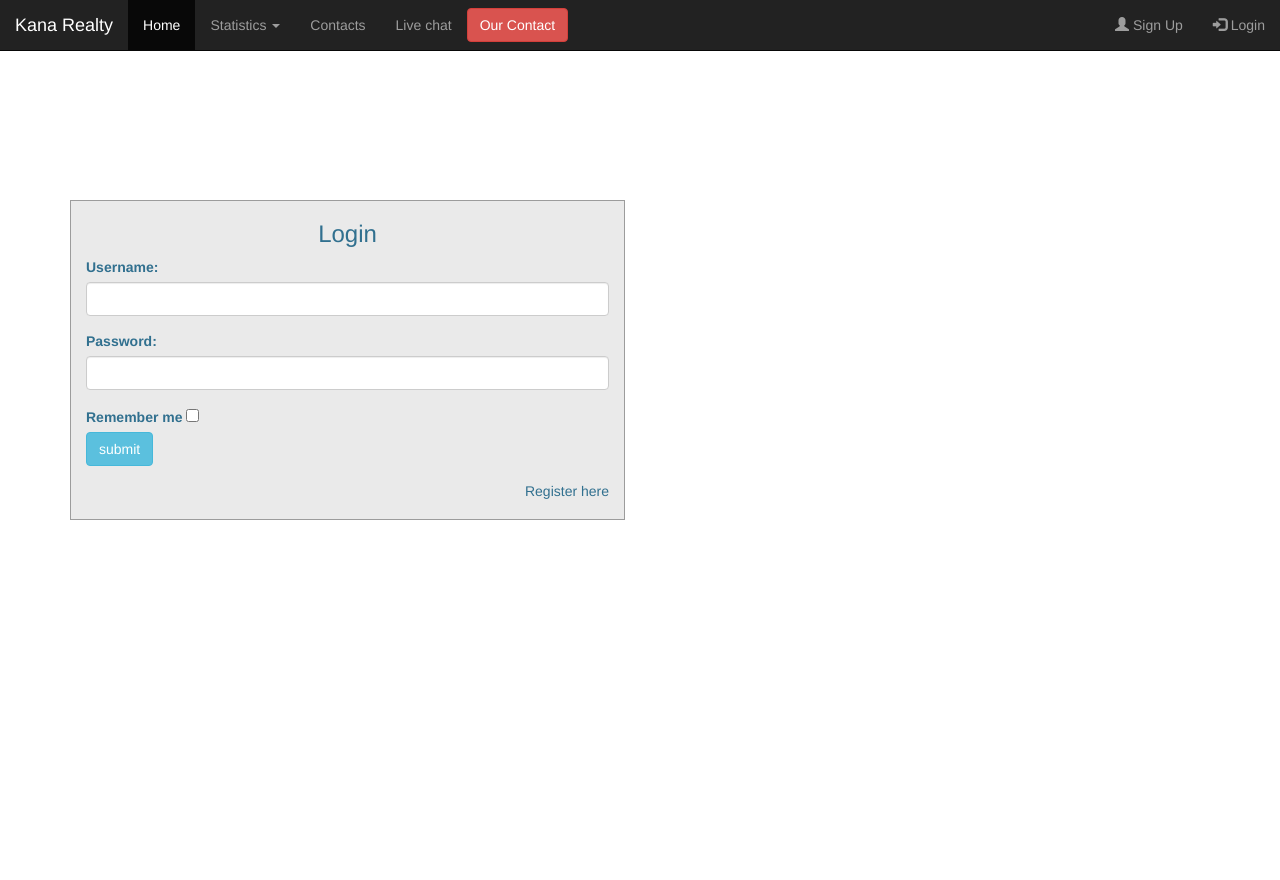
After one commit to Claire56/House_value_estimate, a Flask app: page /login in a window 1280 px wide. The commit adds this page. Run offline with Flask 2, Linux system fonts and the light colour scheme; parts of the project's set-up code (start-up, migrations or seed data) failed here and were passed over; some libraries are stand-ins or nearby versions.

Commit message:
added logins and sign ups

```diff
--- a/server.py
+++ b/server.py
@@ -29,6 +29,15 @@ print(f'these are the {features}')
 def homepage():
 
 	return render_template('homepage.html')
+
+@app.route('/login')
+def login():
+    #do some coding here to produce the graphs
+    return render_template('login.html')
+@app.route('/loginfo')
+def loginfo():
+    #do some coding here to produce the graphs
+    return render_template('loginfo.html')
 
 
 @app.route('/home-info')
--- a/static/styles.css
+++ b/static/styles.css
@@ -7,8 +7,6 @@
     margin-right: auto;
     width: 70%;
     height:250px;
-
-
 
  }
 
@@ -53,4 +51,36 @@ body {
 .topnav a.active {
   background-color: #4CAF50;
   color: green;
-}0.0,1311.0,1694.0,206.0,0.0,1.0,0.0,1.0,1.0,10748.0,311217.0,0.0,1.0,0.0,0.0,0.0,0.0,0.0,1.0*/
+}
+
+#body {
+  margin: 10;
+  padding: 10;
+  background-color: white;
+  height: 100vh;
+}
+#login .container #login-row #login-column #login-box {
+  margin-top: 120px;
+  max-width: 600px;
+  height: 320px;
+  border: 1px solid #9C9C9C;
+  background-color: #EAEAEA;
+}
+#login .container #login-row #login-column #login-box #login-form {
+  padding: 20px;
+}
+#login .container #login-row #login-column #login-box #login-form #register-link {
+  margin-top: -85px;
+}
+.prettyline {
+  height: 5px;
+  border-top: 0;
+  background: #c4e17f;
+  border-radius: 5px;
+  background-image: -webkit-linear-gradient(left, #c4e17f, #c4e17f 12.5%, #f7fdca 12.5%, #f7fdca 25%, #fecf71 25%, #fecf71 37.5%, #f0776c 37.5%, #f0776c 50%, #db9dbe 50%, #db9dbe 62.5%, #c49cde 62.5%, #c49cde 75%, #669ae1 75%, #669ae1 87.5%, #62c2e4 87.5%, #62c2e4);
+  background-image: -moz-linear-gradient(left, #c4e17f, #c4e17f 12.5%, #f7fdca 12.5%, #f7fdca 25%, #fecf71 25%, #fecf71 37.5%, #f0776c 37.5%, #f0776c 50%, #db9dbe 50%, #db9dbe 62.5%, #c49cde 62.5%, #c49cde 75%, #669ae1 75%, #669ae1 87.5%, #62c2e4 87.5%, #62c2e4);
+  background-image: -o-linear-gradient(left, #c4e17f, #c4e17f 12.5%, #f7fdca 12.5%, #f7fdca 25%, #fecf71 25%, #fecf71 37.5%, #f0776c 37.5%, #f0776c 50%, #db9dbe 50%, #db9dbe 62.5%, #c49cde 62.5%, #c49cde 75%, #669ae1 75%, #669ae1 87.5%, #62c2e4 87.5%, #62c2e4);
+  background-image: linear-gradient(to right, #c4e17f, #c4e17f 12.5%, #f7fdca 12.5%, #f7fdca 25%, #fecf71 25%, #fecf71 37.5%, #f0776c 37.5%, #f0776c 50%, #db9dbe 50%, #db9dbe 62.5%, #c49cde 62.5%, #c49cde 75%, #669ae1 75%, #669ae1 87.5%, #62c2e4 87.5%, #62c2e4);
+}
+
+*/ Color line credit to ninjamonk: [[http://bootsnipp.com/snippets/featured/mix-amp-match-login]]
--- a/templates/base.html
+++ b/templates/base.html
@@ -41,24 +41,32 @@ s0.parentNode.insertBefore(s1,s0);
 </script>
 <!--End of Tawk.to Script-->
 <body>
-<div class="topnav">
-  <a class="active" href="/">Home</a>
-  <a href="/statistics">Statistics </a>
-  <a id="contact"  href="#contact">Contact</a>
-  <div class="dropdown">
-    <button class="dropbtn">Dropdown
-      <i class="fa fa-caret-down"></i>
-    </button>
-    <div class="dropdown-content">
-      <a href="/statistics">Link 1</a>
-      <a href="/charts">Link 2</a>
-      <a href="charts">Link 3</a>
+<nav class="navbar navbar-inverse navbar-fixed-top">
+  <div class="container-fluid">
+    <div class="navbar-header">
+      <a class="navbar-brand" href="/">Kana Realty </a>
     </div>
+    <ul class="nav navbar-nav">
+      <li class="active"><a href="/">Home</a></li>
+      <li class="dropdown">
+        <a class="dropdown-toggle" data-toggle="dropdown" href="/statistics">Statistics
+        <span class="caret"></span></a>
+        <ul class="dropdown-menu">
+          <li><a href="/charts"> Popularity </a></li>
+          <li><a href="/charts"> Average Sales </a></li>
+          <li><a href="/statistics">Price relations</a></li>
+        </ul>
+      </li>
+      <button class="btn btn-danger navbar-btn">Our Contact</button>
+      <li><a href="#">Contacts</a></li>
+      <li><a href="#">Live chat </a></li>
+    </ul>
+    <ul class="nav navbar-nav navbar-right">
+      <li><a href="/loginfo"><span class="glyphicon glyphicon-user"></span> Sign Up</a></li>
+      <li><a href="/login"><span class="glyphicon glyphicon-log-in"></span> Login</a></li>
+    </ul>
   </div>
-  <a href= "/charts"> Charts</a>
-  <a href="#chat">Live Chat </a>
-
-</div>
+</nav>
 
 <script type="text/javascript">
 "use strict";
--- a/templates/homepage.html
+++ b/templates/homepage.html
@@ -21,7 +21,7 @@
 
 </div>
 
-
+<br><br>
 <h1 class="c1"> LOC-VALUATE YOUR HOME </h1>
 <h2 style="color: green" class="c1">Kana REALTY </h2>
 
--- /dev/null
+++ b/templates/login.html
@@ -0,0 +1,50 @@
+
+
+
+{%  extends  'base.html' %}
+
+{% block head %}
+
+<title> House information </title>
+<meta name="log in page" content="Client login">
+
+{% endblock %}
+
+
+{% block content %}
+
+
+<br> <br> <br>
+<form id="body" >
+ <div id="login" >
+        <h3 class="text-center text-white pt-5"></h3>
+        <div class="container">
+            <div id="login-row" class="row justify-content-center align-items-center">
+                <div id="login-column" class="col-md-6">
+                    <div id="login-box" class="col-md-12">
+                        <form id="login-form" class="form" action="" method="post">
+                            <h3 class="text-center text-info">Login</h3>
+                            <div class="form-group">
+                                <label for="username" class="text-info">Username:</label><br>
+                                <input type="text" name="username" id="username" class="form-control">
+                            </div>
+                            <div class="form-group">
+                                <label for="password" class="text-info">Password:</label><br>
+                                <input type="text" name="password" id="password" class="form-control">
+                            </div>
+                            <div class="form-group">
+                                <label for="remember-me" class="text-info"><span>Remember me</span> <span><input id="remember-me" name="remember-me" type="checkbox"></span></label><br>
+                                <input type="submit" name="submit" class="btn btn-info btn-md" value="submit">
+                            </div>
+                            <div id="register-link" class="text-right">
+                                <a href="#" class="text-info">Register here</a>
+                            </div>
+                        </form>
+                    </div>
+                </div>
+            </div>
+        </div>
+    </div>
+</form>
+
+{% endblock %}
```
Also changed, not shown: templates/home_info.html (+9 -0 lines), templates/loginfo.html (added, +246 -0 lines).
